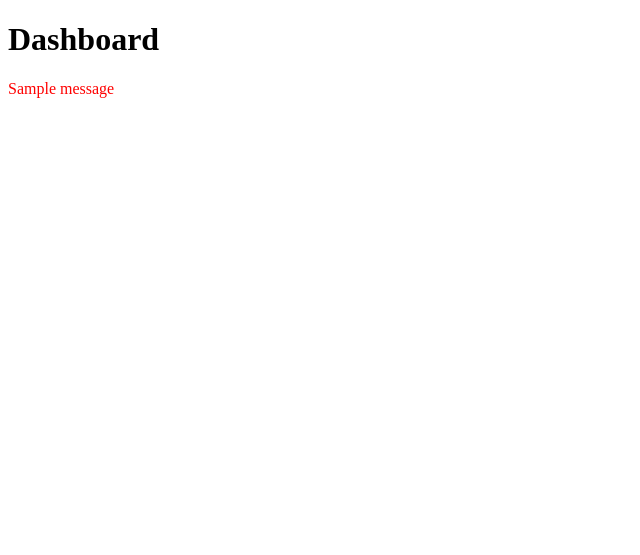
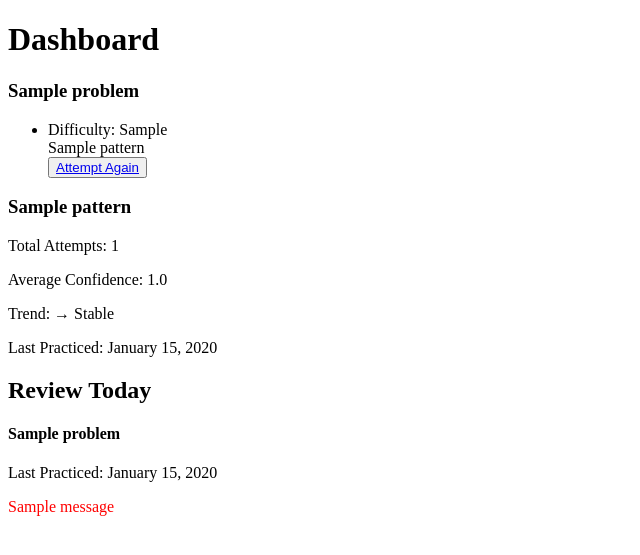
Before and after one commit to hellkeyes/flask-dsa-tracker, a Flask app: page /dashboard in a window 1280 px wide. Shown: the top 555 px of the page, without its empty margins (0-640 px from the left). Run offline with Flask 3, Linux system fonts and the light colour scheme; a user stored in the database is signed in; tables that the repository leaves empty hold one stand-in row (values such as "Sample post"); one stand-in notice (Sample message) is shown.

Commit message:
feat: dashboard with weakness scoring and spaced repetition

```diff
--- a/app/routes/main.py
+++ b/app/routes/main.py
@@ -3,16 +3,90 @@ from app.utils import fetch_problem
 from app.forms import AddProblem, SelectPatternsForm, LogAttemptForm
 from flask_login import login_required, current_user
 from app.models import Problem, UserProblem, db, Pattern, Attempt
-
+from datetime import timedelta, datetime
 
 main = Blueprint('main',__name__)
 
 @main.route('/dashboard')
 @login_required
 def dashboard():
-    return render_template('main/dashboard.html')
+    user_problems = UserProblem.query.filter_by(user_id=current_user.id).all()
 
-@main.route('/add-problem', methods=['GET','POST'])
+    # to calculate the pattern weakness and its score (kpi)
+    pattern_scores = {}
+
+    for up in user_problems:
+        print(up.problem.title)
+        for pattern in up.patterns:
+            if pattern.pattern_name not in pattern_scores:
+                pattern_scores[pattern.pattern_name] = []
+            for attempt in up.attempts:
+                pattern_scores[pattern.pattern_name].append((attempt))
+
+    pattern_attempts = {}
+
+    for pattern_name, attempts in pattern_scores.items():
+        total_attempts = len(attempts)
+        if total_attempts == 0:
+            continue
+        else:
+            all_time_average = sum(attempt.confidence for attempt in attempts)/total_attempts
+
+            last_three_attempts = attempts[-3:]
+            recent_average = (sum(attempt.confidence for attempt in last_three_attempts)/ len(last_three_attempts))
+
+            if recent_average > all_time_average:
+                trend = "Improving"
+            elif recent_average < all_time_average:
+                trend = "Declining"
+            else:
+                trend = "Stable"
+
+            last_practiced = max(attempt.created_at for attempt in attempts)
+
+            pattern_attempts[pattern_name] = {
+            'total_attempts': total_attempts,
+            'average_confidence': round(all_time_average, 1),
+            'trend': trend,
+            'last_practiced': last_practiced
+            }
+
+    review_today = []
+    #this is for the spaced repetition
+    for up in user_problems:
+        if not up.attempts:
+            continue
+        else:
+            problem_title = up.problem.title
+            last_attempt = max(up.attempts, key=lambda attempt: attempt.created_at)
+            confidence = last_attempt.confidence
+            last_practiced = last_attempt.created_at
+
+            if confidence == 1:
+                review_days = 1
+            elif confidence == 2:
+                review_days = 3
+            elif confidence == 3:
+                review_days =  7
+            elif confidence == 4:
+                review_days = 14
+            else:
+                review_days = 30
+            next_review = last_practiced + timedelta(days=review_days)
+
+            today = datetime.today()
+            if next_review <= today:
+                review_today.append({
+                    "title": up.problem.title,
+                    "last_practiced": last_practiced,
+                    "next_review": next_review
+                })
+
+
+    return render_template('main/dashboard.html',user_problems=user_problems, pattern_attempts=pattern_attempts, review_today=review_today)
+
+
+@main.route('/add_problem', methods=['GET','POST'])
 @login_required
 def add_problem():
     form = AddProblem()
@@ -83,4 +157,15 @@ def log_attempt(user_problem_id):
         db.session.add(attempt)
         db.session.commit()
         return redirect(url_for('main.dashboard'))
-    return render_template('main/log-attempt.html', form=form,user_problem=user_problem)
+    return render_template('main/log_attempt.html', form=form,user_problem=user_problem)
+
+
+@main.route('/test')
+def test():
+
+
+
+
+
+
+    return "Done"
--- a/app/templates/main/dashboard.html
+++ b/app/templates/main/dashboard.html
@@ -3,7 +3,42 @@
 <head><title>Dashboard</title></head>
 <body>
     <h1>Dashboard</h1>
-        {% with messages = get_flashed_messages(with_categories=true) %}
+    {% for user_problem in user_problems %}
+        <h3>{{user_problem.problem.title }}</h3>
+            <ul>
+                <li>Difficulty: {{user_problem.problem.difficulty }}</li>
+                {% for pattern in user_problem.patterns %}
+                    <span>{{ pattern.pattern_name }}</span>
+                {% endfor %}
+                <br>
+                <button type="submit"><a href="{{ url_for('main.log_attempt', user_problem_id=user_problem.id) }}">Attempt Again</a></button>
+            </ul>
+    {% endfor %}
+
+    {% for pattern_name, pattern_stat in pattern_attempts.items() %}
+        <h3>{{pattern_name}}</h3>
+            <p>Total Attempts: {{pattern_stat.total_attempts}}</p>
+            <p>Average Confidence: {{pattern_stat.average_confidence}}</p>
+            <p>Trend:
+                {% if pattern_stat.trend == 'Improving' %}⬆ {{ pattern_stat.trend }}
+                {% elif pattern_stat.trend == 'Declining' %}⬇ {{ pattern_stat.trend }}
+                {% else %}→ {{ pattern_stat.trend }}
+                {% endif %}
+            </p>
+            <p>Last Practiced: {{pattern_stat.last_practiced.strftime('%B %d, %Y')}}</p>
+    {% endfor %}
+
+    <h2>Review Today</h2>
+    {% if review_today %}
+        {% for problem in review_today %}
+            <h4>{{ problem.title }}</h4>
+            <p>Last Practiced: {{ problem.last_practiced.strftime('%B %d, %Y') }}</p>
+        {% endfor %}
+    {% else %}
+        <p>No reviews due today!</p>
+    {% endif %}
+
+    {% with messages = get_flashed_messages(with_categories=true) %}
         {% for category, message in messages %}
         <p style="color:red">{{message}}</p>
         {% endfor %}
```
Also changed, not shown: test_function.py (added, +11 -0 lines).
